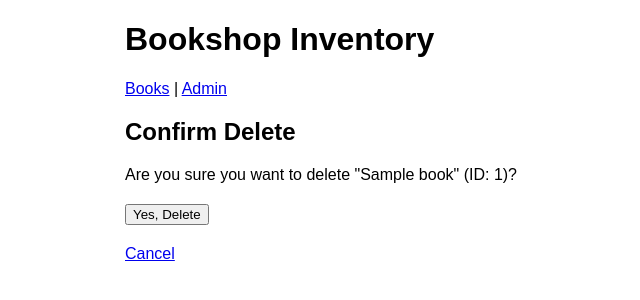
After one commit to Evicencio-05/antique_bookshop, a Django app: page /delete_book/1/ in a window 1280 px wide. The commit adds this page. Shown: the top 300 px of the page, without its empty margins (115-755 px from the left). Run offline with Django 5.2, Linux system fonts and the light colour scheme; a user stored in the database is signed in; tables that the repository leaves empty hold one stand-in row (values such as "Sample post").

Commit message:
Fixed a couple of errors and made it possible to delete books.

```diff
--- a/book_shop_here/models.py
+++ b/book_shop_here/models.py
@@ -1,5 +1,5 @@
 from django.db import models
-from django.core.validators import MinValueValidator, MaxValueValidator
+from django.core.validators import MinValueValidator, MaxValueValidator, MinLengthValidator
 from django.contrib.auth.models import User
 from django.utils.translation import gettext_lazy as _
 from datetime import date
@@ -57,14 +57,14 @@ class Book(models.Model):
         AVAILABLE = 'available', _('Available')
         PROCESSING = 'processing', _('Processing')
 
-    book_id = models.CharField(max_length=8, validators=[MinValueValidator(8)], primary_key=True)
+    book_id = models.CharField(max_length=8, validators=[MinLengthValidator(8)], primary_key=True)
     title = models.CharField(max_length=500)
     cost = models.DecimalField(max_digits=11, decimal_places=2)
     retail_price = models.DecimalField(max_digits=11, decimal_places=2)
-    publication_date = models.DateField(validators=[MinValueValidator(1500), MaxValueValidator(2099)])
+    publication_date = models.DateField(validators=[MinValueValidator(date(1500,1,1)), MaxValueValidator(date(2099,12,31))])
     edition = models.CharField(max_length=50, blank=True, null=True, default='N/A')
     rating = models.CharField(max_length=10, choices=Rating.choices, default=Rating.UNRATED)
-    authors = models.ManyToManyField(Author, related_name='books', default='Unknown')
+    authors = models.ManyToManyField(Author, related_name='books')
     book_status = models.CharField(max_length=10, choices=Status.choices, default=Status.PROCESSING)
 
     def __str__(self):
--- a/book_shop_here/templates/book_shop_here/author_list.html
+++ b/book_shop_here/templates/book_shop_here/author_list.html
@@ -13,5 +13,5 @@
             <li>No authors found.</li>
         {% endfor %}
     </ul>
-    {% if user.Group == 'owner_group' or user.is_superuser %}<a href="{% url 'add_author' %}">Add Author</a>{% endif %}
+    {% if perms.book_shop_here.add_author or user.is_superuser %}<a href="{% url 'add_author' %}">Add Author</a>{% endif %}
 {% endblock %}
--- /dev/null
+++ b/book_shop_here/templates/book_shop_here/book_delete_confirm.html
@@ -0,0 +1,10 @@
+{% extends 'book_shop_here/base.html' %}
+{% block content %}
+    <h2>Confirm Delete</h2>
+    <p>Are you sure you want to delete "{{ book.title }}" (ID: {{ book.book_id }})?</p>
+    <form method="post">
+        {% csrf_token %}
+        <button type="submit">Yes, Delete</button>
+    </form>
+    <a href="{% url 'book_list' %}">Cancel</a>
+{% endblock %}
--- a/book_shop_here/templates/book_shop_here/book_list.html
+++ b/book_shop_here/templates/book_shop_here/book_list.html
@@ -8,11 +8,11 @@
     <ul>
         {% for book in books %}
             <li>{{ book.title }} ({{ book.book_id }}) - ${{ book.retail_price }} - {{ book.rating }}
-                {% if perms.book_shop_here.delete_book or user.is_superuser %}<a href="{% url 'delete_book' book_id %}">[X]</a>{% endif %}
+                {% if perms.book_shop_here.delete_book or user.is_superuser %}<a href="{% url 'delete_book' book_id=book.book_id %}">[X]</a>{% endif %}
             </li>
         {% empty %}
             <li>No books found.</li>
         {% endfor %}
     </ul>
-    {% if user.Group == 'owner_group' or user.is_superuser %}<a href="{% url 'add_book' %}">Add Book</a>{% endif %}
+    {% if perms.book_shop_here.add_book or user.is_superuser %}<a href="{% url 'add_book' %}">Add Book</a>{% endif %}
 {% endblock %}
--- a/book_shop_here/urls.py
+++ b/book_shop_here/urls.py
@@ -4,10 +4,14 @@ from . import views
 urlpatterns = [
     path('', views.book_list, name='book_list'),
     path('add_book/', views.add_book, name='add_book'),
+    path('delete_book/<str:book_id>/', views.delete_book, name='delete_book'),
+
     path('roles/', views.role_list, name='role_list'),
     path('roles/add/', views.add_role, name='add_role'),
+
     path('authors/', views.author_list, name='author_list'),
     path('authors/add', views.add_author, name='add_author'),
+
     path('orders/', views.order_list, name='order_list'),
     path('orders/add', views.add_order, name='add_order'),
 ]
--- a/book_shop_here/views.py
+++ b/book_shop_here/views.py
@@ -35,7 +35,7 @@ def delete_book(request, book_id):
         messages.success(request, 'Book removed.')
         return redirect('book_list')
 
-    return render(request, 'book_shop_here/book_list.html', {'book': book})
+    return render(request, 'book_shop_here/book_delete_confirm.html', {'book': book})
 
 @login_required
 def role_list(request):
```
Also changed, not shown: book_shop_here/forms.py (+5 -4 lines), book_shop_here/migrations/0001_initial.py, book_shop_here/migrations/0002_alter_book_authors_alter_book_book_id_and_more.py (added).
